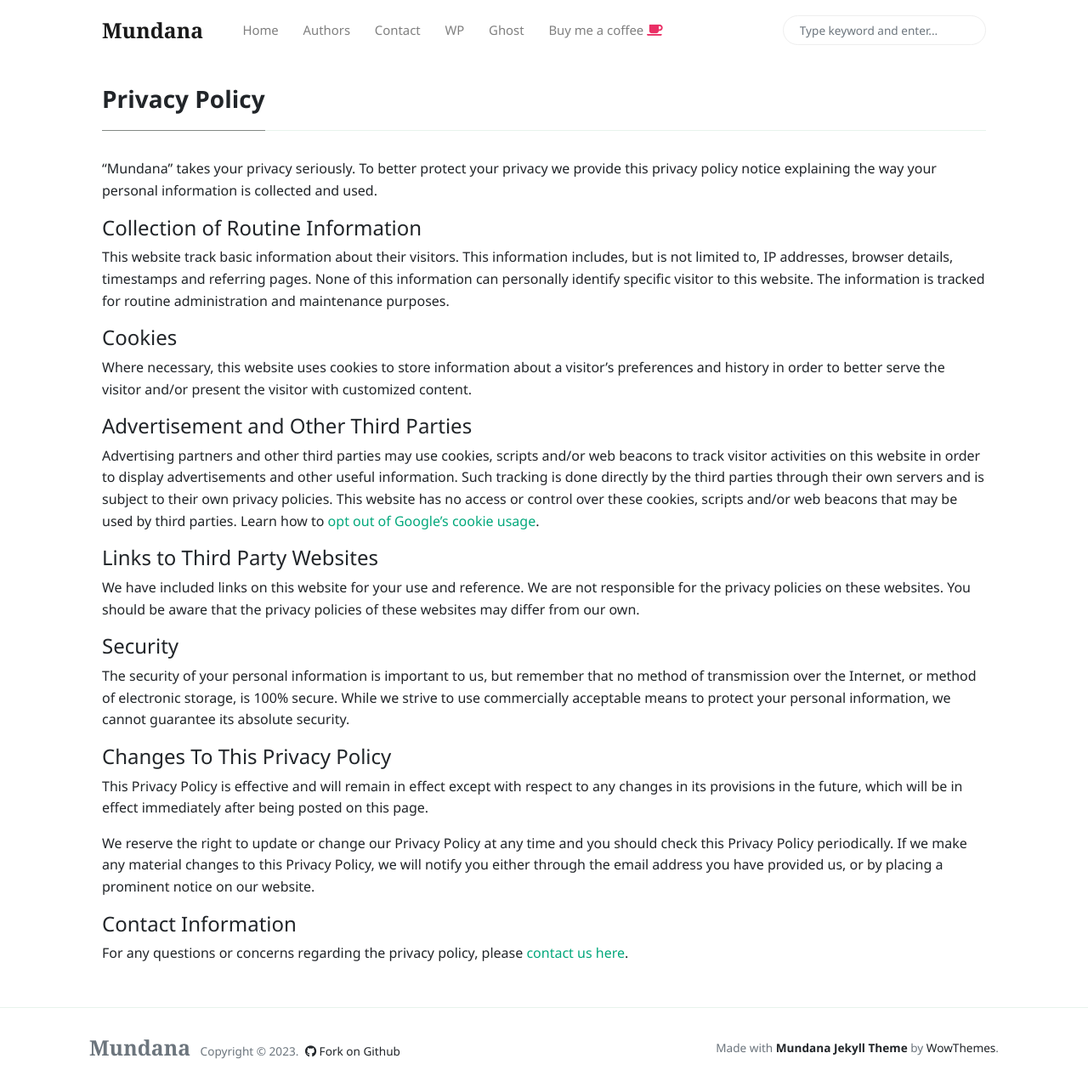
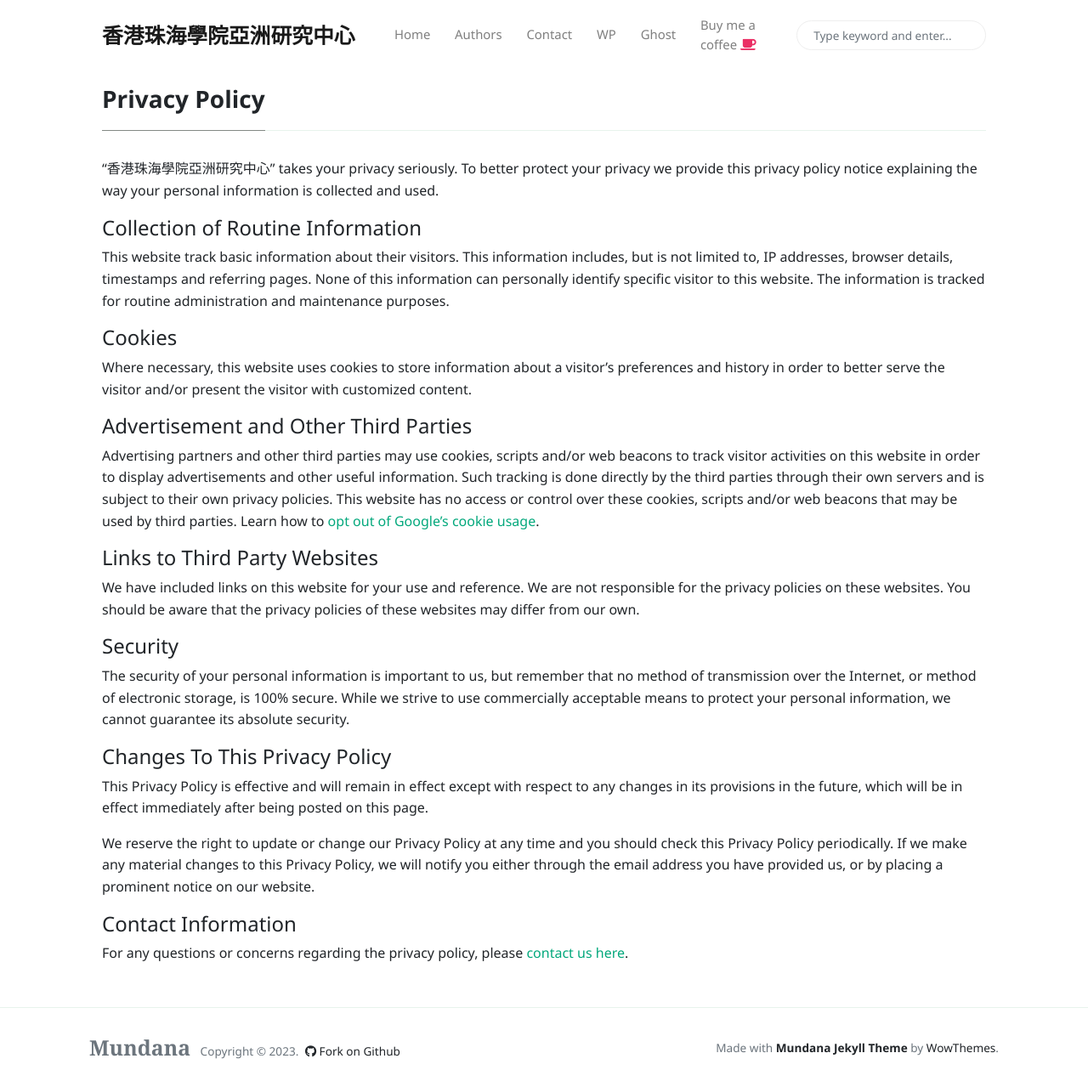
Before and after one commit to Asian-Studies/asian-studies.github.io, a Jekyll site: the page built from hant/_pages/privacy-policy.md, in a window 1280 px wide and 1279 px high. Shown: the whole window at 85% size. Built offline with Jekyll 4.4.1, drawn with Linux system fonts in a browser that asks for light colours; nearby versions of some CDN libraries.

Commit message:
Update _config.yml

```diff
--- a/hant/_config.yml
+++ b/hant/_config.yml
@@ -1,5 +1,5 @@
 # Site
-name: 'Mundana'
+name: '香港珠海學院亞洲研究中心'
 description: 'Mundana is a free Jekyll theme for awesome people like you, Medium like.'
 logo: 'assets/images/logo.png'
 favicon: 'assets/images/favicon.ico'
```
